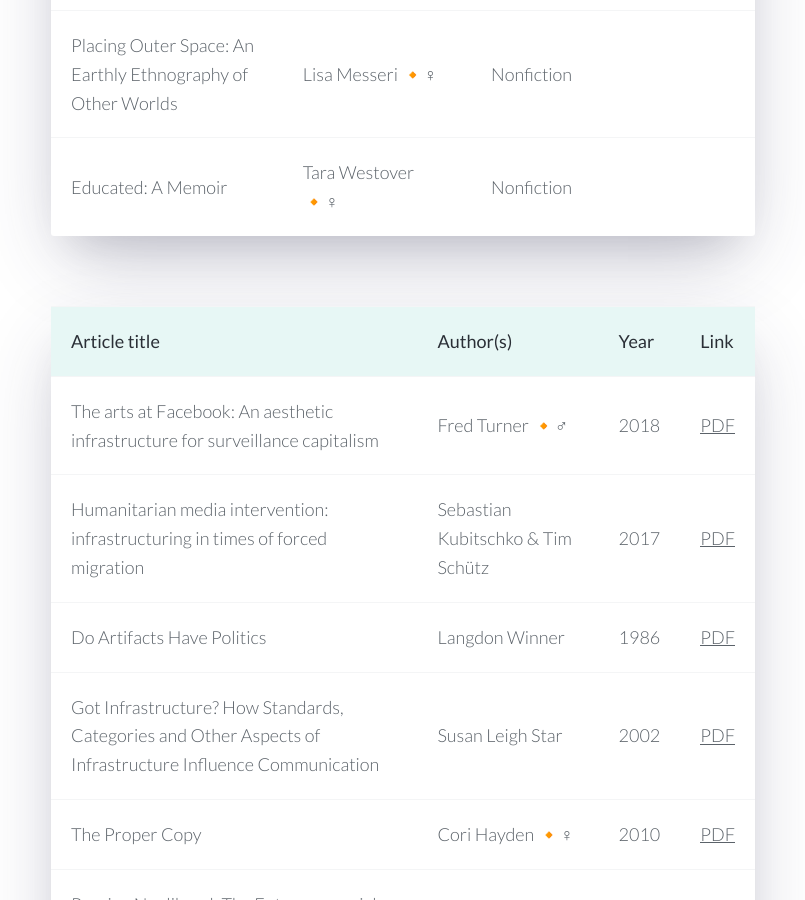
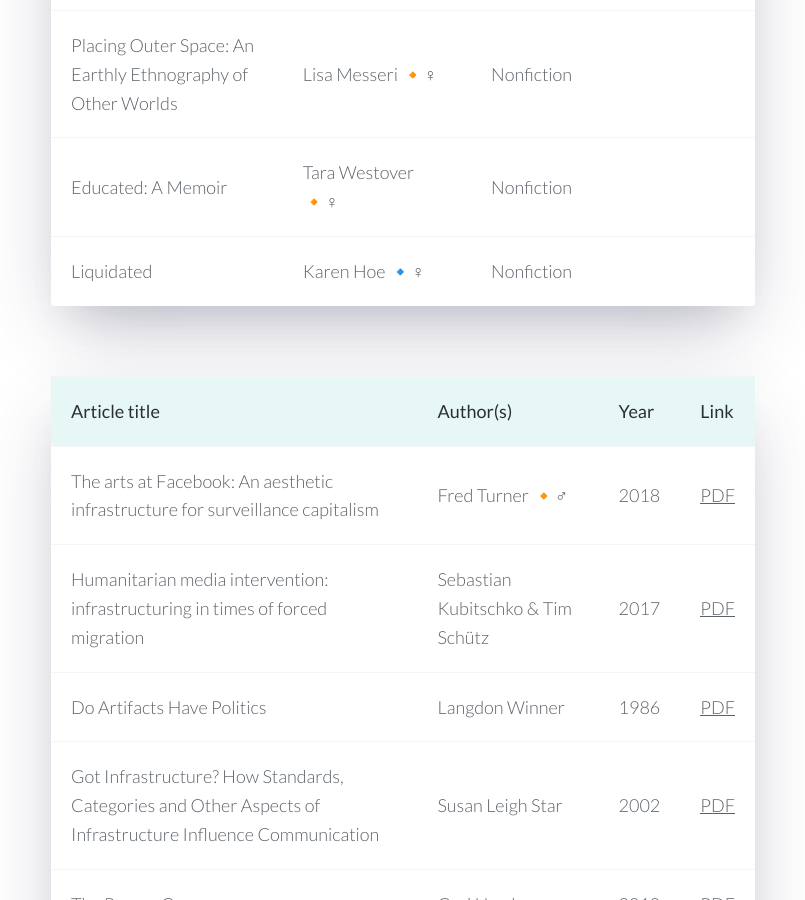
Before and after one commit to venetucci/personal-website, a Jekyll site: the page built from _pages/reading-list.md, in a window 1280 px wide and 900 px high, scrolled down 1678 px. Shown: the whole window, without its empty margins (237-1042 px from the left). Built offline with Jekyll 4.4.1, drawn with Linux system fonts in a browser that asks for light colours; nearby versions of some CDN libraries.

Commit message:
Update reading-list.md

```diff
--- a/_pages/reading-list.md
+++ b/_pages/reading-list.md
@@ -23,6 +23,7 @@ Past list: <a href="/reading-list-2018">2018</a>
 | Sapiens: A Brief History of Humankind | Yuval Noah Harari 🔹♂ | Nonfiction |  |
 | Placing Outer Space: An Earthly Ethnography of Other Worlds | Lisa Messeri 🔸♀ | Nonfiction |  |
 | Educated: A Memoir | Tara Westover 🔸♀ | Nonfiction |  |
+| Liquidated | Karen Hoe 🔹♀ | Nonfiction |  |
 
 | Article title | Author(s) | Year | Link |
 | --- | --- | --- | --- |
```
